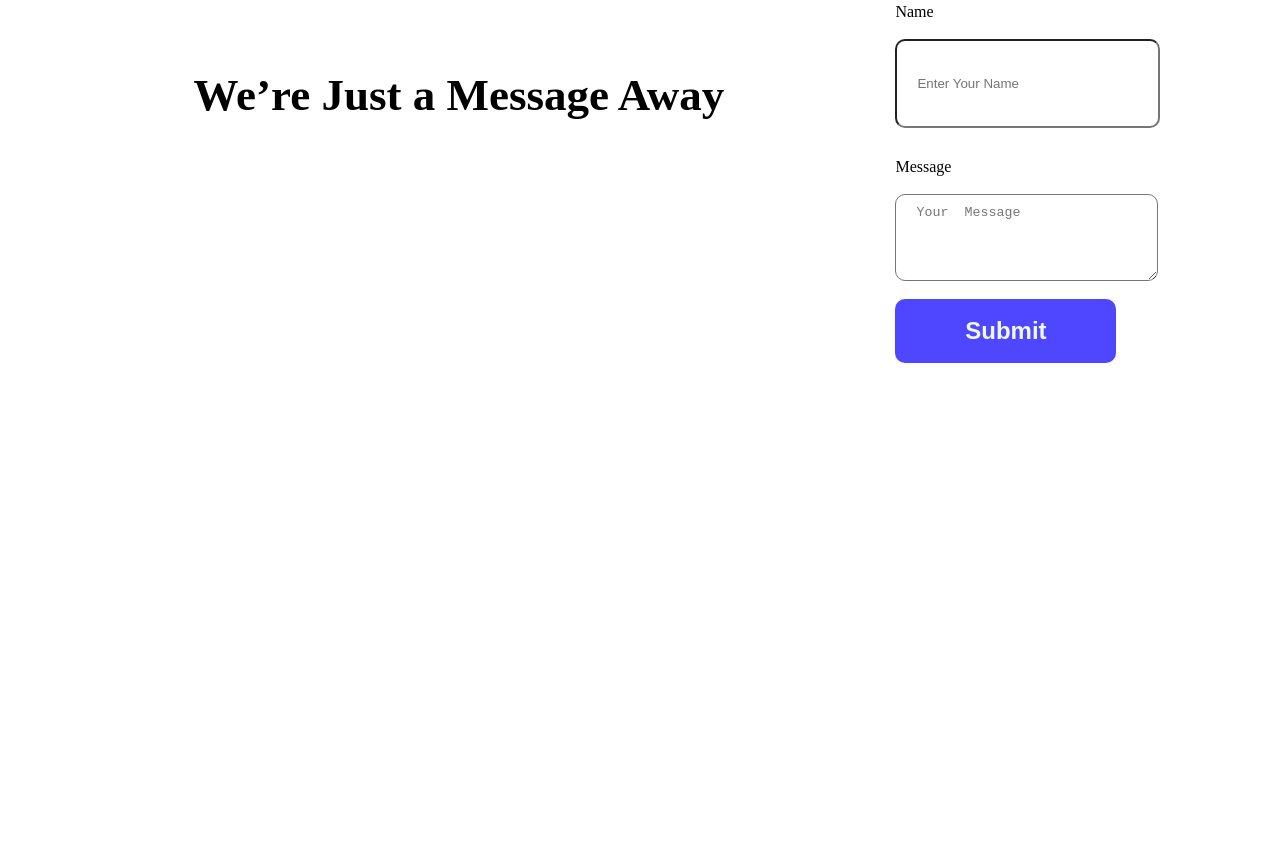
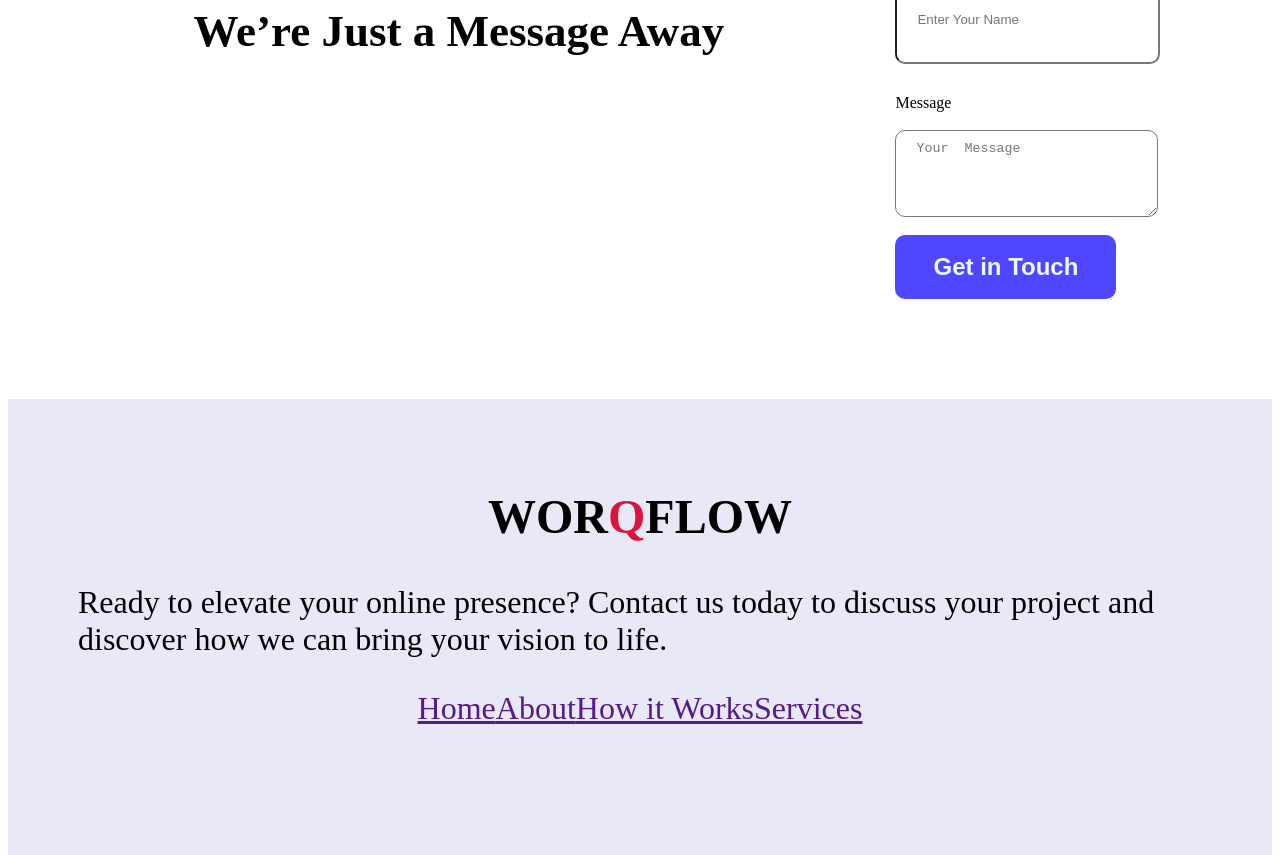
Before and after one commit to Towfiq999/assignment-1, a plain HTML site: page index.html in a window 1280 px wide. Shown: the part 1945-2800 px from the top of the page. Before the commit the page ends 2316 px from the top, so only its background shows below. Drawn offline with Linux system fonts and the light colour scheme.

Commit message:
added footer

```diff
--- a/index.html
+++ b/index.html
@@ -55,7 +55,7 @@
 </div>
 </div>
 
-<button class="backup-btn">submit</button>
+<!-- <button class="backup-btn">submit</button> -->
 
 
 
@@ -188,7 +188,7 @@
     <label for="Message">Message</label>
     <br><br>
   <textarea name="" id="" placeholder="Your  Message" class="x"></textarea> <br>
-  <button class="backup-btn xtra">Submit</button>
+  <button class="backup-btn xtra">Get in Touch</button>
 </form>
 
 </div>
@@ -209,7 +209,17 @@
     </main>
 
     <footer>
+<div class="footer">
+ <h2>WOR<span class="worqflow">Q</span>FLOW</h2>
 
+    <p>Ready to elevate your online presence? Contact us today to discuss your project and discover how we can bring your vision to life.</p>
+<div class="footer-anchor-tag">
+    <div><a href="">Home</a></div>
+    <div> <a href="">  About</a></div>
+    <div><a href="">How it Works</a></div>
+    <div> <a href="">Services</a></div>
+</div>
+</div>
     </footer>
 
 
--- a/styles/style.css
+++ b/styles/style.css
@@ -1,45 +1,4 @@
-/* .btn-primary{
 
-
-    background-color: rgb(85, 89, 217);
-font: 100 white;
-border-radius: 4px;
-border: none;
-padding: 0 auto;
-
-
-} */
- /* .nav-title{
-list-style: none;
-text-decoration: none;
- }
-.btn-primary{
-    background-color:#4E47FF;
-font-size: x-large;
-font: white;
-font-weight: bold;
-padding:18px;
-border-radius: 10px;
-border: none;
-
-
-
-}
-.section1{
-    font-size:xx-large;
-    font-weight: bold;
-    color: #4E47FF;
-    list-style: none;
-}
-
-/images/developer.png
-
-background-position: top left,bottom right;
-nav{
-    display: flex;
-align-items: center;
-justify-content: space-between;
-} */
 
 .logo-btn{
     display: flex;
@@ -206,3 +165,19 @@ padding: 15px;
 .xtra{
     width: 100%;
 }
+.footer{
+    justify-items: center;
+    background-color:#e9e8f6;
+    height: 420px;
+    margin-top: 100px;
+    padding-top: 50px;
+    padding-left: 70px;
+    padding-right: 70px;
+    padding-bottom: ;
+    font-size: xx-large;
+
+}
+.footer-anchor-tag{
+display: flex;
+
+}
```
